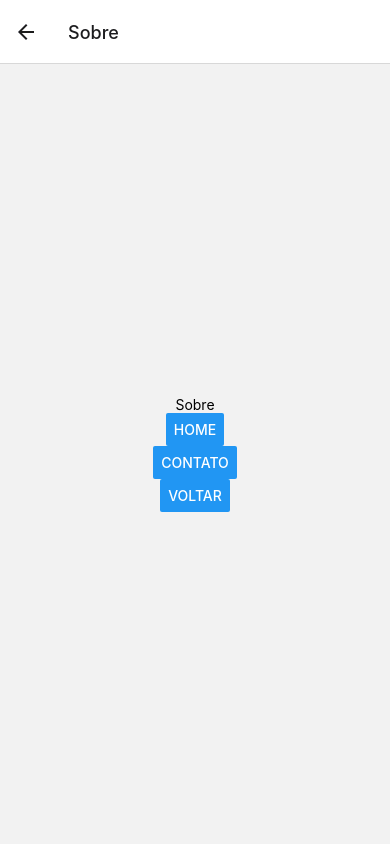
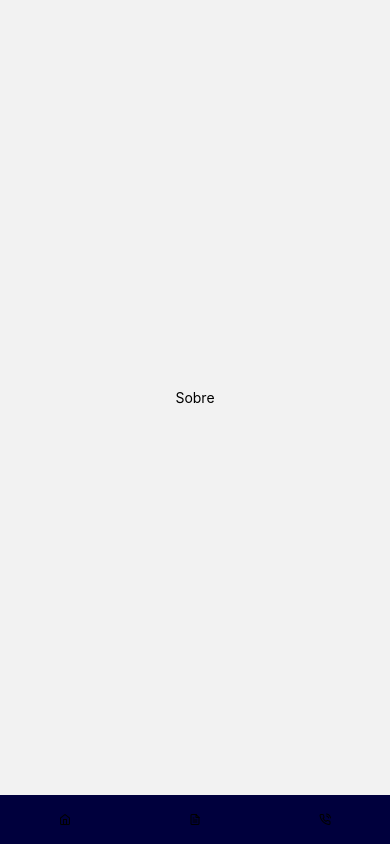
Before and after one commit to Guilherme-Castello-Clear/navigate, a React Native app: screen /Sobre in a window 390 px wide. Built offline with nearby package versions, Linux system fonts and the light colour scheme.

Commit message:
Feat: Using TAB Navigation

```diff
--- a/App.js
+++ b/App.js
@@ -10,25 +10,46 @@ import Contato from './src/pages/Contato'
 import Home from './src/pages/Home'
 import Sobre from './src/pages/Sobre'
 
+import { createBottomTabNavigator } from '@react-navigation/bottom-tabs'
+
 const Stack = createNativeStackNavigator()
-
+const Tab = createBottomTabNavigator()
 export default function App(){
   return(
 
     <NavigationContainer>
-      <Stack.Navigator>
-        <Stack.Screen options={{
-          title: 'Tela inicio',
-          headerStyle:{
-            backgroundColor: '#121212'
-          },
-          headerTintColor: '#FF0000',
-          headerShown:false
-        }}name="Home" component={Home}/>
+      <Tab.Navigator
+      screenOptions={{
+        headerShown: false,
+        tabBarHideOnKeyboard: true,
+        tabBarShowLabel: false,
+        tabBarActiveTintColor: '#FF0000',
+        tabBarStyle:{
+          backgroundColor: '#00003D',
+          borderTopWidth: 0
+        }
+      }}>
+        <Tab.Screen options={{
+          tabBarLabel: 'Inicio',
+          tabBarIcon: (color, size) => {
+            return <Feather name='home' color={color} size={size}/>
+          }
+        }} name="Home" component={Home}/>
 
-        <Stack.Screen name="Sobre" component={Sobre}/>
-        <Stack.Screen name="Contato" component={Contato}/>
-      </Stack.Navigator>
+        <Tab.Screen options={{
+          tabBarLabel: 'Sobre',
+          tabBarIcon: (color, size) => {
+            return <Feather name='file-text' color={color} size={size}/>
+          }
+        }}name="Sobre" component={Sobre}/>
+        <Tab.Screen options={{
+          //headerShown: false,
+          tabBarLabel: 'Contato',
+          tabBarIcon: (color, size) => {
+            return <Feather name='phone-call' color={color} size={size}/>
+          }
+        }} name="Contato" component={Contato}/>
+      </Tab.Navigator>
     </NavigationContainer>
 
   )
--- a/package.json
+++ b/package.json
@@ -10,6 +10,7 @@
     "test": "jest"
   },
   "dependencies": {
+    "@react-navigation/bottom-tabs": "^6.5.8",
     "@react-navigation/native": "^6.1.7",
     "@react-navigation/native-stack": "^6.9.13",
     "react": "18.2.0",
--- a/src/pages/Contato/index.js
+++ b/src/pages/Contato/index.js
@@ -4,16 +4,9 @@ import {View, Text, StyleSheet, Button} from 'react-native'
 import { useNavigation, StackActions } from '@react-navigation/native'
 export default function Contato(){
 
-    const navigation = useNavigation()
-
-    function handleHome(){
-        navigation.dispatch(StackActions.popToTop())
-    }
-
     return(
         <View style={styles.container}>
             <Text>Contato</Text>
-            <Button title="Voltar para home" onPress={handleHome}/>
         </View>
     )
 }
--- a/src/pages/Home/index.js
+++ b/src/pages/Home/index.js
@@ -7,7 +7,7 @@ export default function Home(){
 
     const navigation = useNavigation();
     function navegaSobre(){
-        navigation.navigate('Sobre', {nome: 'Castello', email: 'gui@gui.com'})
+        navigation.navigate('Sobre')
     }
     return(
         <View style={styles.container}>
--- a/src/pages/Sobre/index.js
+++ b/src/pages/Sobre/index.js
@@ -6,23 +6,9 @@ import { useRoute, useNavigation } from '@react-navigation/native';
 
 export default function Sobre(){
 
-    const navigation = useNavigation();
-    const route = useRoute()
-
-    useLayoutEffect(() => {
-        navigation.setOptions({
-            title: route.params?.nome
-        })
-    }, [navigation])
-
     return(
         <View style={styles.container}>
             <Text>Sobre</Text>
-            <Button title="Home" onPress={() => navigation.navigate('Home')}/>
-            <Button title="Contato" onPress={() => navigation.navigate('Contato')}/>
-            <Text>{route.params?.email}</Text>
-            <Text>{route.params?.nome}</Text>
-            <Button title="Voltar" onPress={() => navigation.goBack()}/>
         </View>
     )
 }
```
Also changed, not shown: 1 other file (tests, documents, lock files or other folders).
